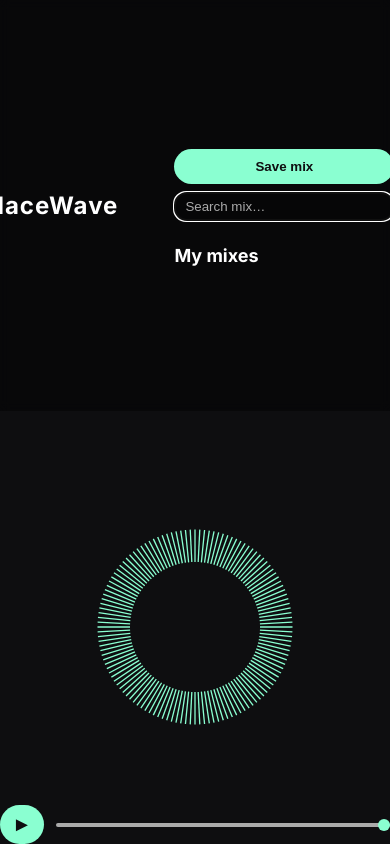
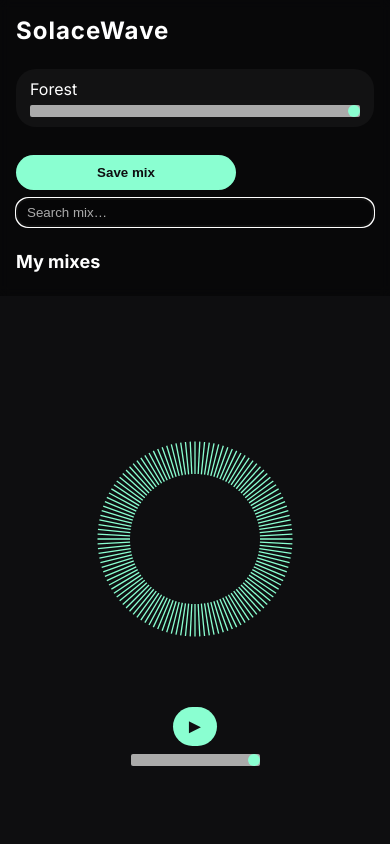
Before and after one commit to Eskam0ter/SolaceWave, a plain HTML site: page index.html in a window 390 px wide. Drawn offline with Linux system fonts and the light colour scheme.

Commit message:
Responsive

```diff
--- a/css/style.css
+++ b/css/style.css
@@ -93,6 +93,7 @@ canvas{ max-width:95vmin; max-height:95vmin; }
 .controls{
   width:100%; max-width:640px; margin-top:24px;
   display:flex; align-items:center; gap:12px;
+  flex-wrap:wrap;
 }
 .icon-btn{
   font-size:20px; padding:8px 12px; border:none; border-radius:var(--radius);
@@ -138,16 +139,56 @@ input[type=range]::-webkit-slider-thumb{ appearance:none; width:12px; height:12p
 }
 #searchInput::placeholder{ color:var(--txt-dim); }
 
-/* ---------- TOASTS (prefix demo) ---------- */
+/* ---------- TOASTS ---------- */
 @-webkit-keyframes toastFade{from{opacity:1}to{opacity:0}}
 @keyframes        toastFade{from{opacity:1}to{opacity:0}}
 .toast{ -webkit-animation:toastFade 3s forwards; animation:toastFade 3s forwards; }
 
 /* ---------- RESPONSIVE ---------- */
 @media (max-width:900px){
-  .app{ grid-template-columns:1fr; grid-template-rows:1fr auto; }
-  .sidebar{ flex-direction:row; align-items:center; overflow-x:auto; }
-  .track-list{ flex-direction:row; gap:8px; }
-  .track-list li{ white-space:nowrap; }
-  .logo{ font-size:24px; margin-right:12px; }
+  body {
+    flex-direction: column;
+    height: auto;
+  }
+  .app {
+    grid-template-columns: 1fr;
+    grid-template-rows: auto 1fr;
+    height: auto;
+  }
+  .sidebar {
+    flex-direction: row;
+    align-items: flex-start;
+    flex-wrap: wrap;
+    overflow-x: auto;
+    padding: 16px;
+    gap: 16px;
+  }
+  .track-list {
+    flex-direction: row;
+    flex-wrap: nowrap;
+    overflow-x: auto;
+    gap: 8px;
+    width: 100%;
+  }
+  .track-item {
+    min-width: 140px;
+    flex: 0 0 auto;
+  }
+  .controls {
+    flex-direction: column;
+    gap: 8px;
+  }
+  .stage {
+    padding: 16px;
+  }
+  .logo {
+    font-size: 24px;
+    margin-bottom: 8px;
+  }
+  .mix-controls {
+    width: 100%;
+  }
+  .mix-list {
+    max-height: 200px;
+  }
 }
```
